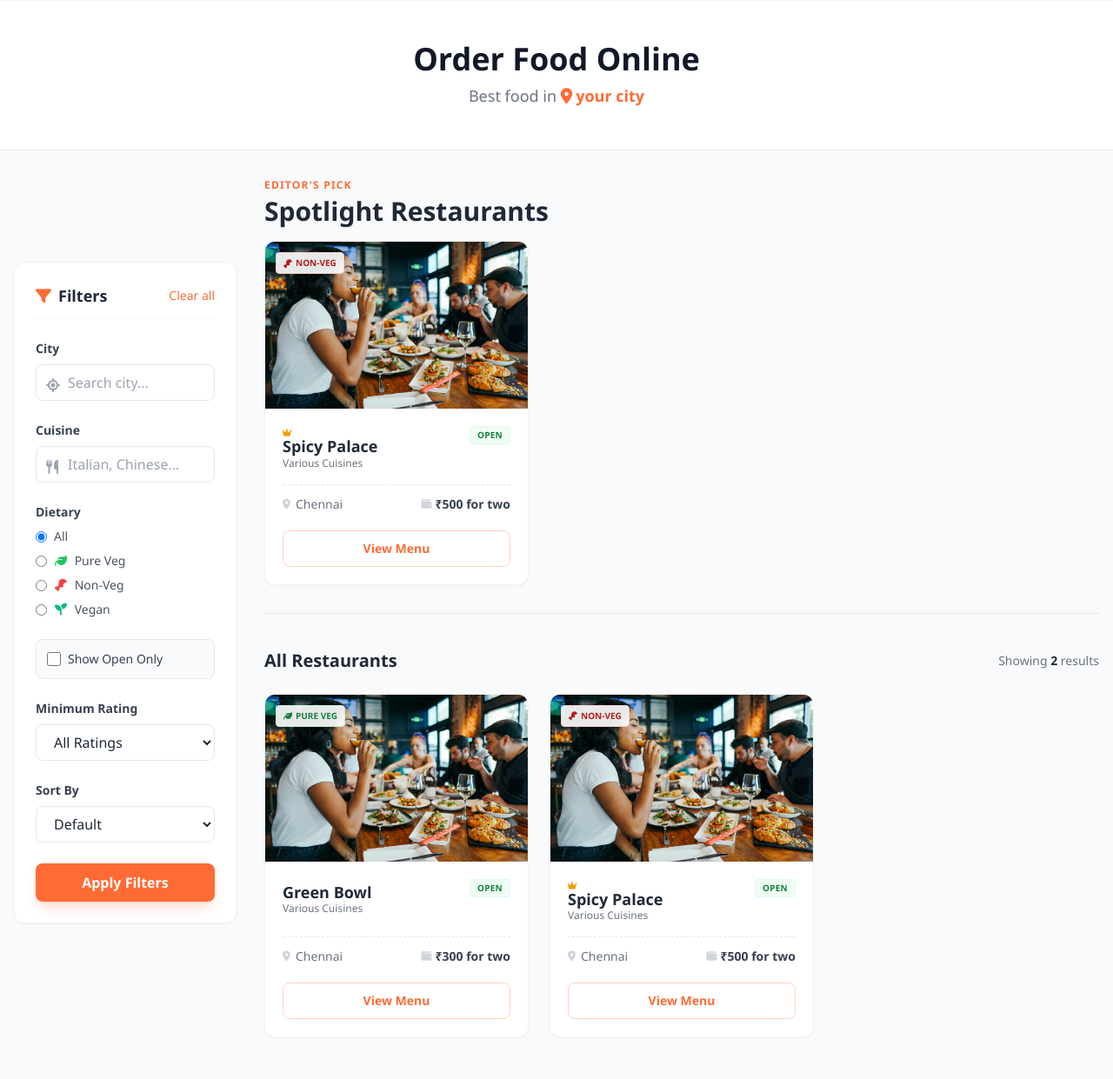
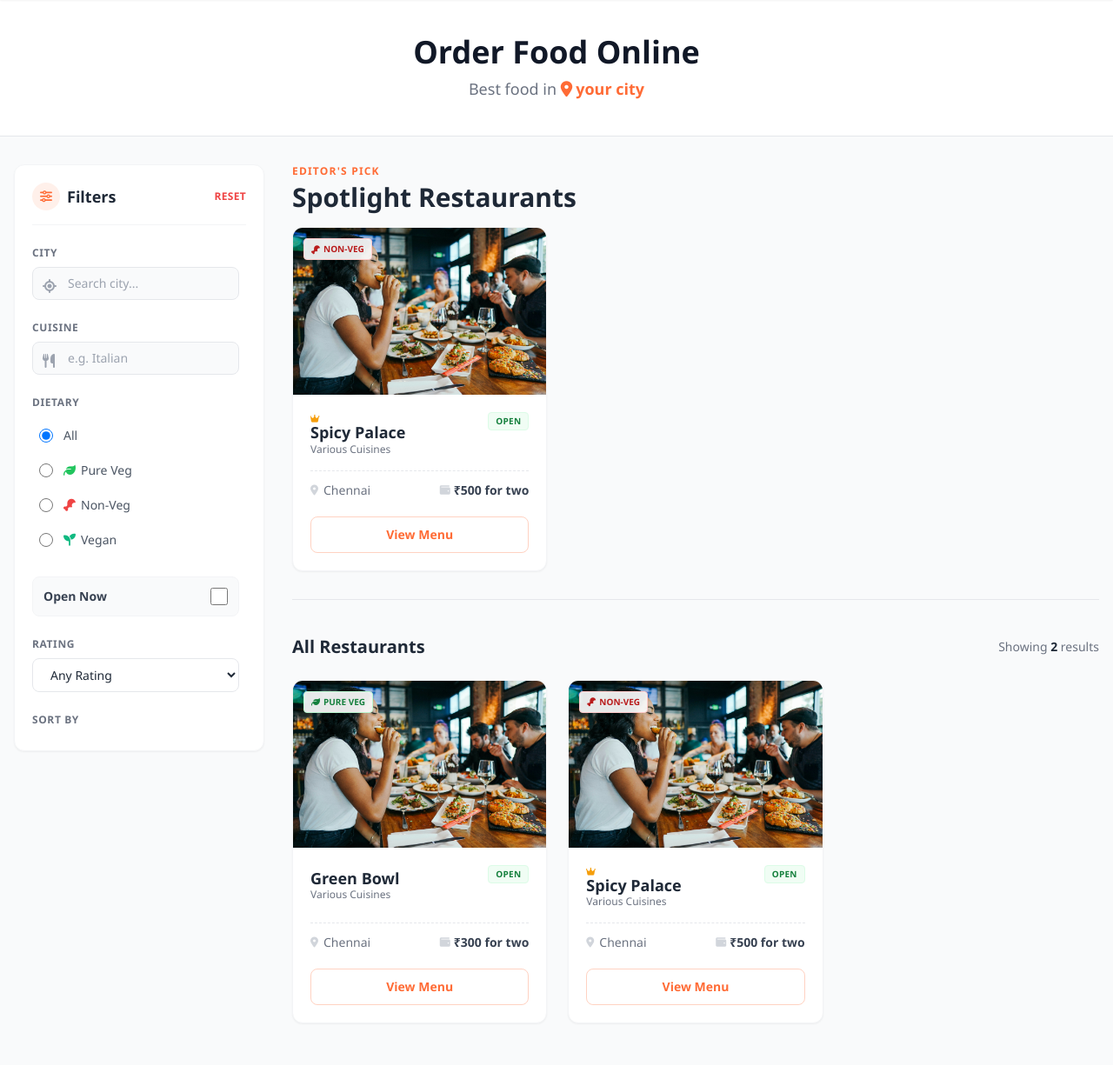
Before and after one commit to prasanna-testpress/restaurant_app, a Django app: page / in a window 1280 px wide. Shown: the part 70-1311 px from the top of the page at 87% size. After the commit the page ends 1248 px from the top, so only its background shows below. Run offline with Django 5.2, Linux system fonts and the light colour scheme; data comes from the database, SQL or seed files in the repository; data that the repository does not hold is empty; some libraries are stand-ins or nearby versions.

Commit message:
feat: improve filter UI design and UX

```diff
--- a/apps/restaurants/templates/restaurants/list.html
+++ b/apps/restaurants/templates/restaurants/list.html
@@ -5,7 +5,7 @@
 
 {% block content %}
 
-<section class="bg-white border-b border-gray-200 py-12 mb-8">
+<section class="bg-white border-b border-gray-200 py-10 mb-8">
     <div class="container mx-auto px-4 text-center">
         <h1 class="text-3xl md:text-4xl font-bold text-gray-900 mb-2">Order Food Online</h1>
         <p class="text-gray-500 text-lg">
@@ -17,24 +17,33 @@
     </div>
 </section>
 
-<div class="container mx-auto px-4 pb-12 flex flex-col lg:flex-row gap-8 items-start overflow-hidden">
+<div class="container mx-auto px-4 pb-12 flex flex-col lg:flex-row gap-8 items-start">
 
-    <aside class="w-full lg:w-64 flex-shrink-0 bg-white p-6 rounded-xl shadow-sm border border-gray-100 lg:sticky lg:top-24 z-10">
+    <aside class="w-full lg:w-72 flex-shrink-0 lg:sticky lg:top-24 z-20">
 
-        <div class="flex justify-between items-center mb-6 pb-3 border-b border-gray-100">
-            <h3 class="font-bold text-lg text-gray-800">
-                <i class="fa-solid fa-filter mr-2 text-brand"></i>Filters
+        <div class="bg-white p-5 rounded-xl shadow-sm border border-gray-100">
+
+            <div class="flex justify-between items-center mb-6 border-b border-gray-100 pb-4">
+                <h3 class="font-bold text-lg text-gray-800 flex items-center">
+                    <span class="bg-brand/10 text-brand w-8 h-8 rounded-full flex items-center justify-center mr-2 text-sm">
+                        <i class="fa-solid fa-sliders"></i>
+                    </span>
+                    Filters
                 </h3>
-            <a href="{% url 'restaurants:restaurant_list' %}" class="text-sm text-brand font-medium hover:underline">Clear all</a>
+                <a href="{% url 'restaurants:restaurant_list' %}" class="text-xs font-bold text-red-500 hover:text-red-600 transition uppercase tracking-wide">
+                    Reset
+                </a>
             </div>
 
-        <form method="get" class="space-y-6">
+            <div class="space-y-6 lg:max-h-[calc(100vh-15rem)] lg:overflow-y-auto">
+                <form method="get" class="space-y-6 pr-2">
+
                     <div>
-                <label class="block text-sm font-semibold text-gray-700 mb-2">City</label>
-                <div class="relative">
-                    <span class="absolute left-3 top-3 text-gray-400"><i class="fa-solid fa-location-crosshairs"></i></span>
+                        <label class="block text-xs font-bold text-gray-500 uppercase tracking-wider mb-2">City</label>
+                        <div class="relative group/input">
+                            <span class="absolute left-3 top-2.5 text-gray-400"><i class="fa-solid fa-location-crosshairs"></i></span>
                             <input list="city_list" name="city" value="{{ request.GET.city|default:'' }}"
-                           class="w-full pl-9 pr-4 py-2 border border-gray-200 rounded-lg focus:outline-none focus:border-brand focus:ring-1 focus:ring-brand"
+                                   class="w-full pl-10 pr-4 py-2 bg-gray-50 border border-gray-200 rounded-lg text-sm focus:bg-white focus:outline-none focus:border-brand focus:ring-1 focus:ring-brand"
                                    placeholder="Search city...">
                         </div>
                         <datalist id="city_list">
@@ -43,12 +52,12 @@
                     </div>
 
                     <div>
-                <label class="block text-sm font-semibold text-gray-700 mb-2">Cuisine</label>
-                <div class="relative">
-                    <span class="absolute left-3 top-3 text-gray-400"><i class="fa-solid fa-utensils"></i></span>
+                        <label class="block text-xs font-bold text-gray-500 uppercase tracking-wider mb-2">Cuisine</label>
+                        <div class="relative group/input">
+                            <span class="absolute left-3 top-2.5 text-gray-400"><i class="fa-solid fa-utensils"></i></span>
                             <input list="cuisine_list" name="cuisine" value="{{ request.GET.cuisine|default:'' }}"
-                           class="w-full pl-9 pr-4 py-2 border border-gray-200 rounded-lg focus:outline-none focus:border-brand focus:ring-1 focus:ring-brand"
-                           placeholder="Italian, Chinese...">
+                                   class="w-full pl-10 pr-4 py-2 bg-gray-50 border border-gray-200 rounded-lg text-sm focus:bg-white focus:outline-none focus:border-brand focus:ring-1 focus:ring-brand"
+                                   placeholder="e.g. Italian">
                         </div>
                         <datalist id="cuisine_list">
                             {% for cuisine in cuisines %}<option value="{{ cuisine }}">{% endfor %}
@@ -56,59 +65,67 @@
                     </div>
 
                     <div>
-                <label class="block text-sm font-semibold text-gray-700 mb-2">Dietary</label>
-                <div class="space-y-2">
-                    <label class="flex items-center space-x-2 cursor-pointer group">
-                        <input type="radio" name="veg_type" value="" {% if not request.GET.veg_type %}checked{% endif %} class="text-brand focus:ring-brand cursor-pointer">
-                        <span class="text-gray-600 text-sm group-hover:text-brand transition">All</span>
+                        <label class="block text-xs font-bold text-gray-500 uppercase tracking-wider mb-3">Dietary</label>
+                        <div class="space-y-1">
+                            <label class="flex items-center p-2 rounded-lg hover:bg-gray-50 cursor-pointer">
+                                <input type="radio" name="veg_type" value="" {% if not request.GET.veg_type %}checked{% endif %} class="text-brand focus:ring-brand w-4 h-4 border-gray-300">
+                                <span class="ml-3 text-gray-600 text-sm font-medium">All</span>
                             </label>
-                    <label class="flex items-center space-x-2 cursor-pointer group">
-                        <input type="radio" name="veg_type" value="veg" {% if request.GET.veg_type == 'veg' %}checked{% endif %} class="text-brand focus:ring-brand cursor-pointer">
-                        <span class="text-gray-600 text-sm group-hover:text-brand transition"><i class="fa-solid fa-leaf text-green-500 mr-1 w-4 text-center"></i> Pure Veg</span>
+
+                            <label class="flex items-center p-2 rounded-lg hover:bg-green-50 cursor-pointer">
+                                <input type="radio" name="veg_type" value="veg" {% if request.GET.veg_type == 'veg' %}checked{% endif %} class="text-green-600 focus:ring-green-500 w-4 h-4 border-gray-300">
+                                <span class="ml-3 text-gray-600 text-sm font-medium flex items-center">
+                                    <i class="fa-solid fa-leaf text-green-500 w-5"></i> Pure Veg
+                                </span>
                             </label>
-                    <label class="flex items-center space-x-2 cursor-pointer group">
-                        <input type="radio" name="veg_type" value="non_veg" {% if request.GET.veg_type == 'non_veg' %}checked{% endif %} class="text-brand focus:ring-brand cursor-pointer">
-                        <span class="text-gray-600 text-sm group-hover:text-brand transition"><i class="fa-solid fa-drumstick-bite text-red-500 mr-1 w-4 text-center"></i> Non-Veg</span>
+
+                            <label class="flex items-center p-2 rounded-lg hover:bg-red-50 cursor-pointer">
+                                <input type="radio" name="veg_type" value="non_veg" {% if request.GET.veg_type == 'non_veg' %}checked{% endif %} class="text-red-600 focus:ring-red-500 w-4 h-4 border-gray-300">
+                                <span class="ml-3 text-gray-600 text-sm font-medium flex items-center">
+                                    <i class="fa-solid fa-drumstick-bite text-red-500 w-5"></i> Non-Veg
+                                </span>
                             </label>
-                    <label class="flex items-center space-x-2 cursor-pointer group">
-                        <input type="radio" name="veg_type" value="vegan" {% if request.GET.veg_type == 'vegan' %}checked{% endif %} class="text-brand focus:ring-brand cursor-pointer">
-                        <span class="text-gray-600 text-sm group-hover:text-brand transition"><i class="fa-solid fa-seedling text-emerald-500 mr-1 w-4 text-center"></i> Vegan</span>
+
+                            <label class="flex items-center p-2 rounded-lg hover:bg-emerald-50 cursor-pointer">
+                                <input type="radio" name="veg_type" value="vegan" {% if request.GET.veg_type == 'vegan' %}checked{% endif %} class="text-emerald-600 focus:ring-emerald-500 w-4 h-4 border-gray-300">
+                                <span class="ml-3 text-gray-600 text-sm font-medium flex items-center">
+                                    <i class="fa-solid fa-seedling text-emerald-500 w-5"></i> Vegan
+                                </span>
                             </label>
                         </div>
                     </div>
 
-            <label class="flex items-center space-x-2 cursor-pointer bg-gray-50 p-3 rounded-lg border border-gray-200 hover:bg-gray-100 transition">
-                <input type="checkbox" name="is_open" value="true" {% if request.GET.is_open == 'true' %}checked{% endif %} class="rounded text-brand focus:ring-brand h-4 w-4">
-                <span class="text-gray-700 text-sm font-medium">Show Open Only</span>
-            </label>
-            <div>
-                <label class="block text-sm font-semibold text-gray-700 mb-2">
-                    Minimum Rating
+                    <label class="flex items-center justify-between p-3 bg-gray-50 rounded-lg border border-gray-100 cursor-pointer hover:border-brand/30 transition">
+                        <span class="text-gray-700 text-sm font-semibold">Open Now</span>
+                        <input type="checkbox" name="is_open" value="true" {% if request.GET.is_open == 'true' %}checked{% endif %} class="rounded text-brand focus:ring-brand h-5 w-5 border-gray-300">
                     </label>
 
-                <select name="min_rating"
-                    class="w-full px-4 py-2 border border-gray-200 rounded-lg bg-white focus:outline-none focus:border-brand">
-                    <option value="">All Ratings</option>
+                    <div>
+                        <label class="block text-xs font-bold text-gray-500 uppercase tracking-wider mb-2">Rating</label>
+                        <select name="min_rating" class="w-full px-4 py-2 bg-white border border-gray-200 rounded-lg text-sm focus:outline-none focus:border-brand focus:ring-1 focus:ring-brand">
+                            <option value="">Any Rating</option>
                             {% for rating in rating_choices %}
-                        <option value="{{ rating }}" {% if request.GET.min_rating == rating %}selected{% endif %}>{{ rating }} ★ & up</option>
+                                <option value="{{ rating }}" {% if request.GET.min_rating == rating %}selected{% endif %}>{{ rating }}+ Stars</option>
                             {% endfor %}
                         </select>
                     </div>
 
-
                     <div>
-                <label class="block text-sm font-semibold text-gray-700 mb-2">Sort By</label>
-                <select name="sort" class="w-full px-4 py-2 border border-gray-200 rounded-lg bg-white focus:outline-none focus:border-brand">
-                    <option value="">Default</option>
+                        <label class="block text-xs font-bold text-gray-500 uppercase tracking-wider mb-2">Sort By</label>
+                        <select name="sort" class="w-full px-4 py-2 bg-white border border-gray-200 rounded-lg text-sm focus:outline-none focus:border-brand focus:ring-1 focus:ring-brand">
+                            <option value="">Relevance</option>
                             <option value="cost_low" {% if request.GET.sort == 'cost_low' %}selected{% endif %}>Cost: Low to High</option>
                             <option value="cost_high" {% if request.GET.sort == 'cost_high' %}selected{% endif %}>Cost: High to Low</option>
                         </select>
                     </div>
 
-            <button type="submit" class="w-full py-2.5 bg-brand text-white font-bold rounded-lg hover:bg-brand-dark transition shadow-lg shadow-brand/20">
+                    <button type="submit" class="w-full py-3 bg-brand text-white font-bold rounded-lg hover:bg-brand-dark transition shadow-lg shadow-brand/20">
                         Apply Filters
                     </button>
+
                 </form>
+            </div>
+        </div>
     </aside>
 
     <main class="flex-1 min-w-0 m-auto">
```
Lines whose indentation alone changed are shown as unchanged.
